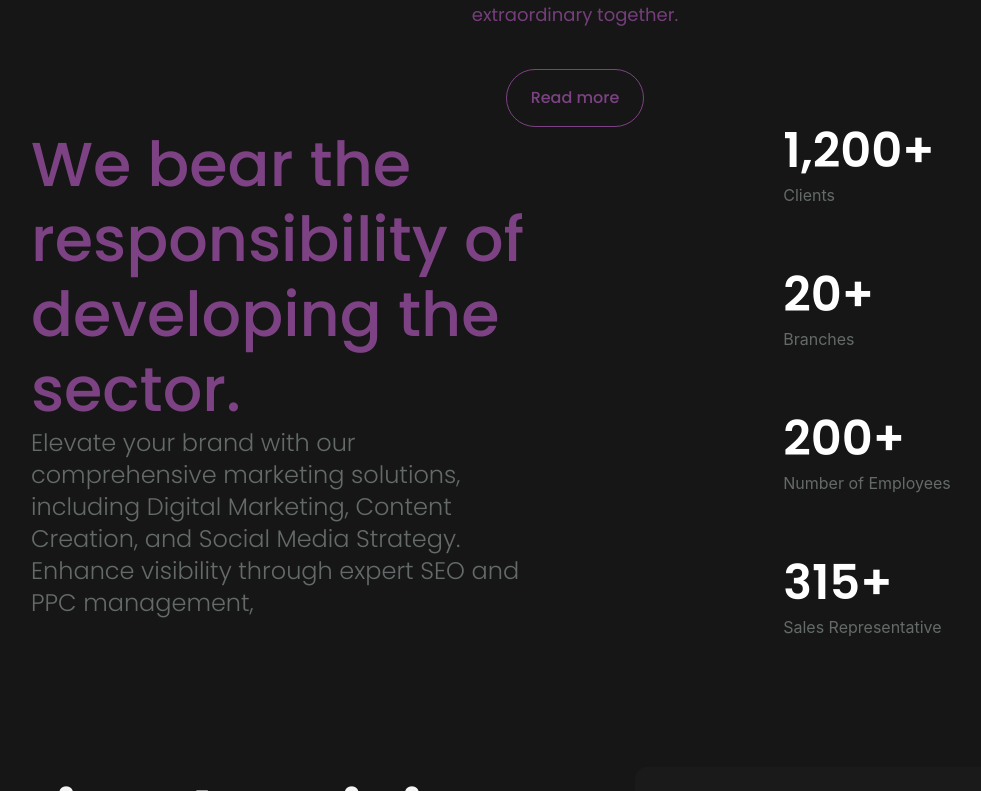
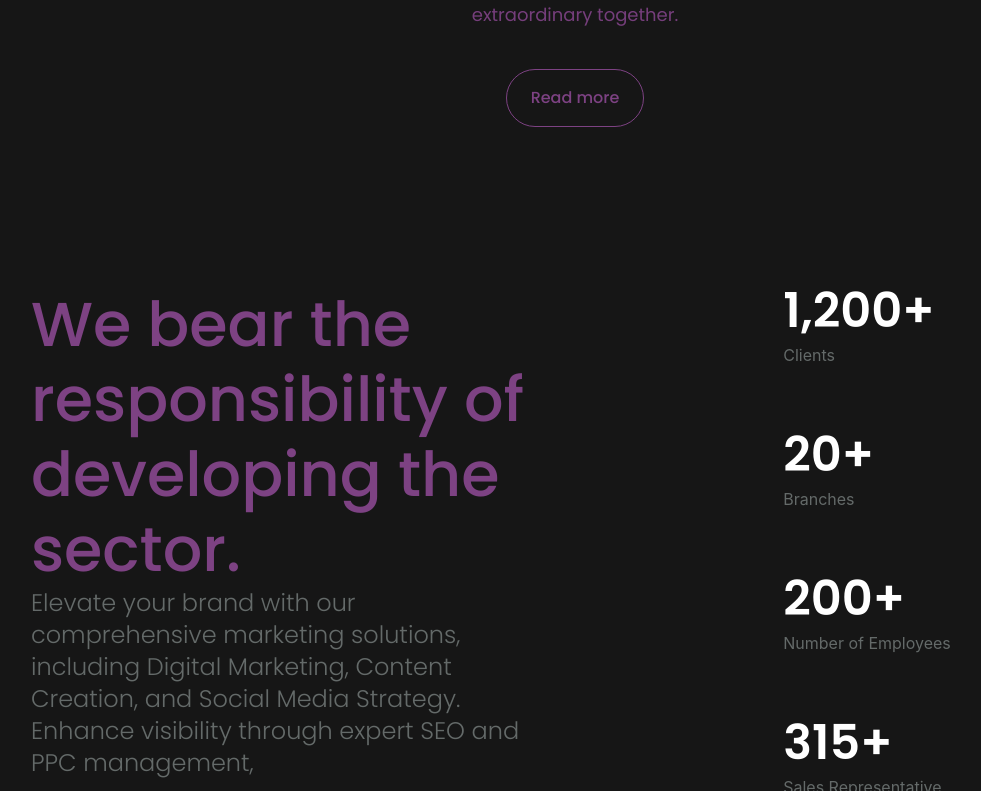
Before and after one commit to AbdwGTK/nas-test, a React (Create React App) app: page / in a window 1280 px wide. Shown: the part 1189-1980 px from the top of the page, without its empty margins (65-1046 px from the left). Built offline with nearby package versions, Linux system fonts and the light colour scheme.

Commit message:
fixed margin top of statistics section

```diff
--- a/src/Sections/statistics/index.tsx
+++ b/src/Sections/statistics/index.tsx
@@ -2,7 +2,7 @@ import React from "react";
 
 const StatisticsSection = () => {
   return (
-    <div className="flex flex-col gap-20 md:flex-row px-[26px] md:px-24 justify-between">
+    <div className="flex flex-col gap-20 md:flex-row px-[26px] md:px-24 mt-40 justify-between">
       <div className="w-full md:w-1/2">
         <p className="poppins-medium text-[#7D4283] statistics-paragraph1">
           We bear the responsibility of developing the sector.
```
